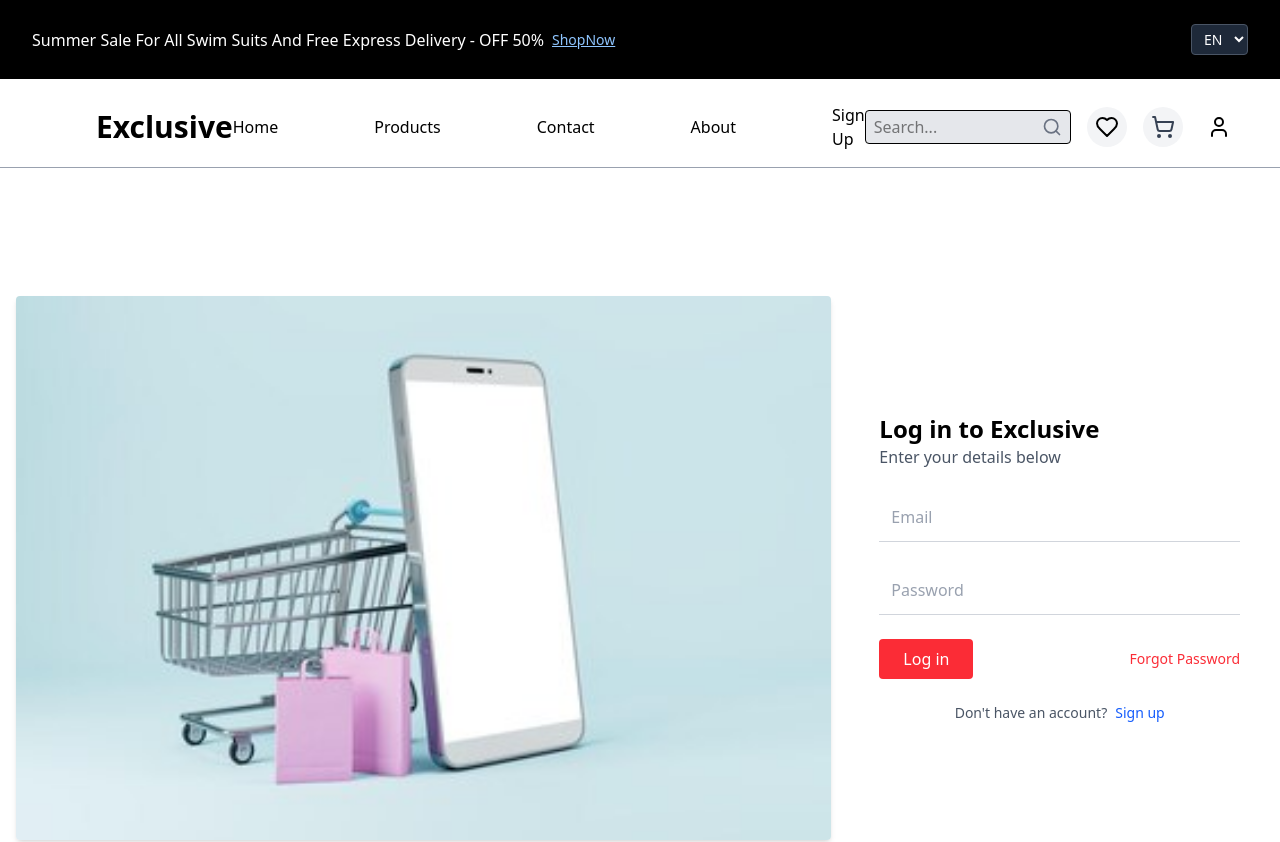
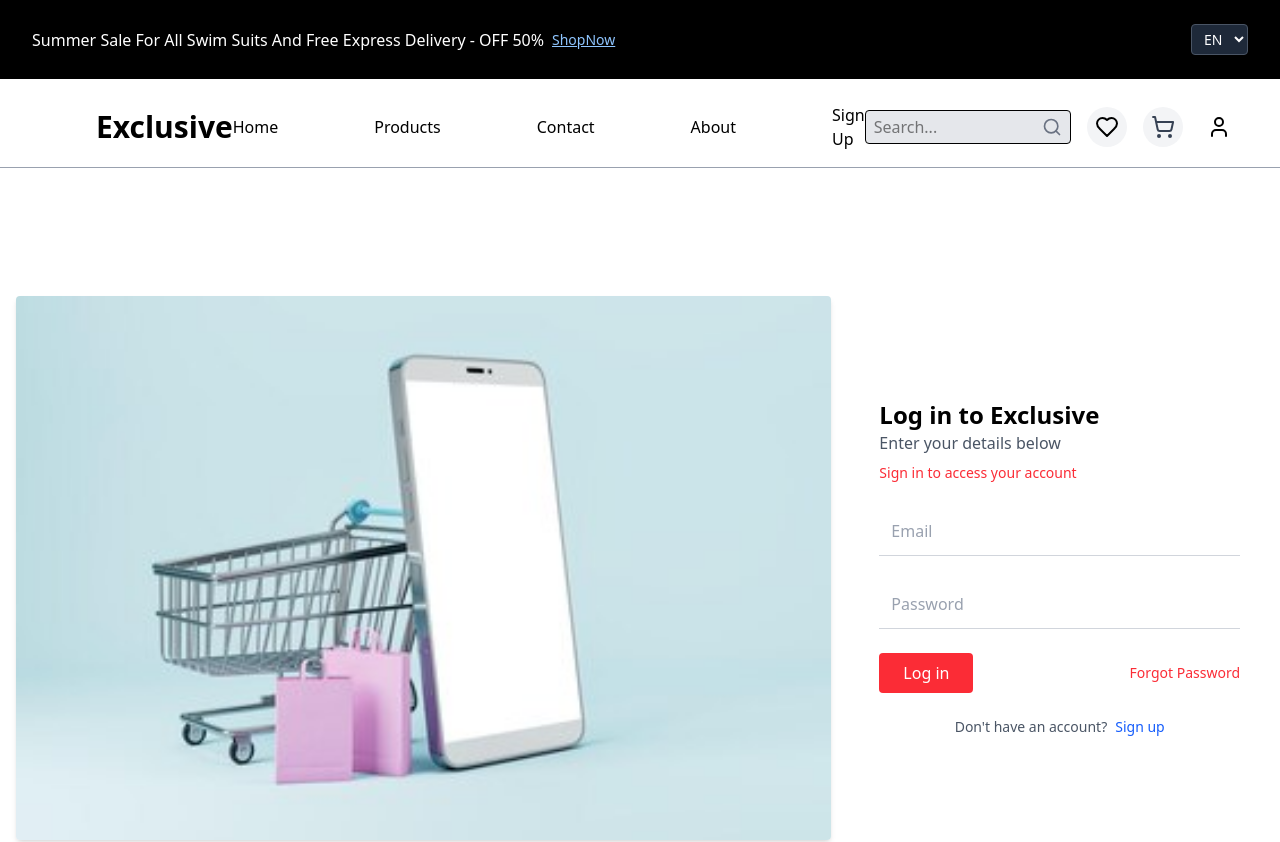
Before and after one commit to Shadow-MMN/go-mall, a Next.js app: page /login in a window 1280 px wide. Shown: the top 842 px of the page. Built offline with nearby package versions, Linux system fonts and the light colour scheme; no server answers.

Commit message:
Protected the account route

```diff
--- a/src/app/(auth)/login/client.jsx
+++ b/src/app/(auth)/login/client.jsx
@@ -3,14 +3,9 @@
 import { useState, useEffect } from 'react';
 import Image from 'next/image';
 import Link from 'next/link';
-import { signInWithEmailAndPassword } from 'firebase/auth';
+import { signInWithEmailAndPassword, onAuthStateChanged } from 'firebase/auth';
 import { auth } from '@/lib/firebase'; // Adjust this path to your Firebase config
 import { useRouter, useSearchParams } from 'next/navigation';
-
-export const metadata = {
-  title: "Log in",
-  description: "Log in to your account to access exclusive features.",
-};
 
 export default function Login() {
   const router = useRouter();
@@ -18,28 +13,61 @@ export default function Login() {
   const [emailOrPhone, setEmailOrPhone] = useState('');
   const [password, setPassword] = useState('');
   const [error, setError] = useState('');
+  const [loading, setLoading] = useState(false);
   const [redirectPath, setRedirectPath] = useState('/');
 
   // Get redirect path from URL parameters on component mount
+  // and check if user is already logged in
   useEffect(() => {
+    // Get redirect path from query params
     const redirect = searchParams.get('redirect');
     if (redirect) {
       setRedirectPath(redirect);
+    } else {
+      // If no specific redirect was provided, we'll default to the account page
+      // since this likely came from the account protection redirect
+      setRedirectPath('/account');
     }
-  }, [searchParams]);
 
-  const handleLogin = async () => {
+    // Check if user is already logged in
+    const unsubscribe = onAuthStateChanged(auth, (user) => {
+      if (user) {
+        // User is signed in, redirect to the intended destination
+        router.push(redirectPath);
+      }
+    });
+
+    return () => unsubscribe();
+  }, [searchParams, router]);
+
+  const handleLogin = async (e) => {
+    e.preventDefault(); // Prevent default form submission
     setError('');
+    setLoading(true);
+
     try {
       await signInWithEmailAndPassword(auth, emailOrPhone, password);
       setEmailOrPhone('');
       setPassword('');
 
-      // Redirect to the path stored from query parameters or to homepage
+      // Redirect to the path stored from query parameters or to account page
       router.push(redirectPath);
     } catch (err) {
+      // Provide more specific error messages based on Firebase error codes
+      if (err.code === 'auth/invalid-email') {
+        setError('Invalid email format.');
+      } else if (err.code === 'auth/user-not-found') {
+        setError('No account found with this email.');
+      } else if (err.code === 'auth/wrong-password') {
+        setError('Incorrect password.');
+      } else if (err.code === 'auth/too-many-requests') {
+        setError('Too many failed login attempts. Please try again later.');
+      } else {
         setError('Invalid credentials. Please try again.');
+      }
       console.error('Login error:', err);
+    } finally {
+      setLoading(false);
     }
   };
 
@@ -61,17 +89,19 @@ export default function Login() {
         <div>
           <h2 className="text-2xl font-semibold text-left">Log in to Exclusive</h2>
           <p className="text-left text-gray-600">Enter your details below</p>
-          {redirectPath !== '/' && (
-            <p className="text-sm text-red-500 mt-2">Sign in to complete your purchase</p>
+          {redirectPath.includes('/account') && (
+            <p className="text-sm text-red-500 mt-2">Sign in to access your account</p>
           )}
         </div>
 
+        <form onSubmit={handleLogin} className="flex flex-col gap-6">
           <input
-          type="text"
+            type="email"
             placeholder="Email"
             value={emailOrPhone}
             onChange={(e) => setEmailOrPhone(e.target.value)}
             className="p-3 border-b border-gray-300 placeholder-gray-400 focus:outline-none focus:border-black"
+            required
           />
           <input
             type="password"
@@ -79,21 +109,24 @@ export default function Login() {
             value={password}
             onChange={(e) => setPassword(e.target.value)}
             className="p-3 border-b border-gray-300 placeholder-gray-400 focus:outline-none focus:border-black"
+            required
           />
 
           {error && <p className="text-sm text-red-500">{error}</p>}
 
           <div className="flex items-center justify-between">
             <button
-            onClick={handleLogin}
-            className="bg-red-500 text-white px-6 py-2 rounded hover:bg-gray-800 transition-all duration-200"
+              type="submit"
+              disabled={loading}
+              className={`bg-red-500 text-white px-6 py-2 rounded hover:bg-red-600 transition-all duration-200 ${loading ? 'opacity-70 cursor-not-allowed' : ''}`}
             >
-            Log in
+              {loading ? 'Signing in...' : 'Log in'}
             </button>
             <Link href="/forgot-password" className="text-sm text-red-500 hover:underline">
               Forgot Password
             </Link>
           </div>
+        </form>
 
         {/* Sign up prompt with redirect parameter */}
         <div className="flex items-center justify-center gap-2">
--- a/src/app/account/client.jsx
+++ b/src/app/account/client.jsx
@@ -1,15 +1,19 @@
 'use client';
 import { useEffect, useState } from 'react';
 import Link from 'next/link';
+import { useRouter } from 'next/navigation';
 import { onAuthStateChanged } from 'firebase/auth';
 import { auth } from '@/lib/firebase';
 import ProfileForm from './ProfileForm';
 
 export default function AccountClient() {
   const [userData, setUserData] = useState(null);
+  const [loading, setLoading] = useState(true);
+  const router = useRouter();
 
   useEffect(() => {
     const unsubscribe = onAuthStateChanged(auth, (user) => {
+      setLoading(true);
       if (user) {
         const [firstName, lastName] = (user.displayName || '').split(' ');
         setUserData({
@@ -18,17 +22,36 @@ export default function AccountClient() {
           email: user.email || '',
           address: ''
         });
+      } else {
+        // No user is signed in, redirect to login with return path
+        router.push(`/login?redirect=${encodeURIComponent('/account')}`);
+        return;
       }
+      setLoading(false);
     });
     return () => unsubscribe();
-  }, []);
+  }, [router]);
 
+  // Show loading state while checking authentication
+  if (loading) {
+    return (
+      <div className="fixed inset-0 bg-white flex items-center justify-center z-50">
+        <div className="w-16 h-16 border-4 border-red-500 border-t-transparent rounded-full animate-spin"></div>
+      </div>
+    );
+  }
+
+  // If we're not loading and no user data, something went wrong
+  // This is a fallback in case the router.push doesn't redirect immediately
   if (!userData) {
     return (
-        <div className="fixed inset-0 bg-white flex items-center justify-center z-50">
-          <div className="w-16 h-16 border-4 border-red-500 border-t-transparent rounded-full animate-spin"></div>
-        </div>
-      );
+      <div className="fixed inset-0 bg-white flex flex-col items-center justify-center z-50">
+        <p className="mb-4">Please sign in to access your account</p>
+        <Link href="/login" className="px-4 py-2 bg-red-500 text-white rounded hover:bg-red-600">
+          Go to Login
+        </Link>
+      </div>
+    );
   }
 
   return (
```
Lines whose indentation alone changed are shown as unchanged.
